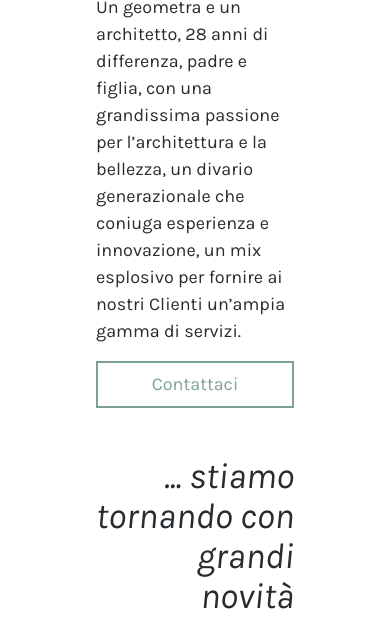
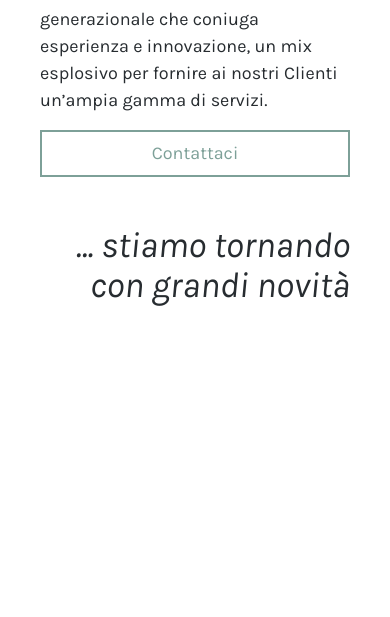
Before and after one commit to manuelcoppotelli/mg2studio-welcome, a plain HTML site: page index.html in a window 390 px wide. Shown: the part 487-1104 px from the top of the page. After the commit the page ends 844 px from the top, so only its background shows below. Drawn offline with nearby package versions, Linux system fonts and the light colour scheme.

Commit message:
responsive

```diff
--- a/index.html
+++ b/index.html
@@ -20,7 +20,7 @@
         </style>
     </head>
     <body>
-        <div class="container mx-auto px-24">
+        <div class="container mx-auto px-10 md:px-24">
             <div class="mt-12 mb-8 w-full xl:w-2/12">
                 <img src="mg2studio-logo.png" alt="mg2Studio - Studio Tecnico e di Architettura" />
             </div>
```
